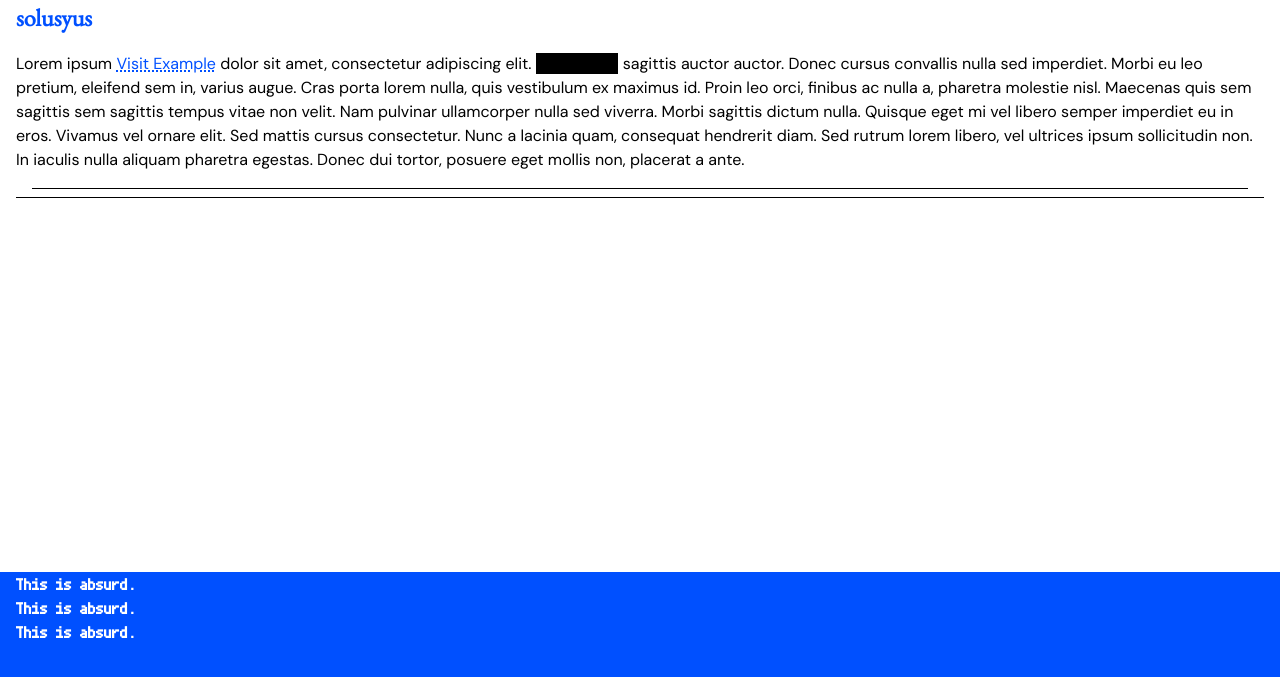
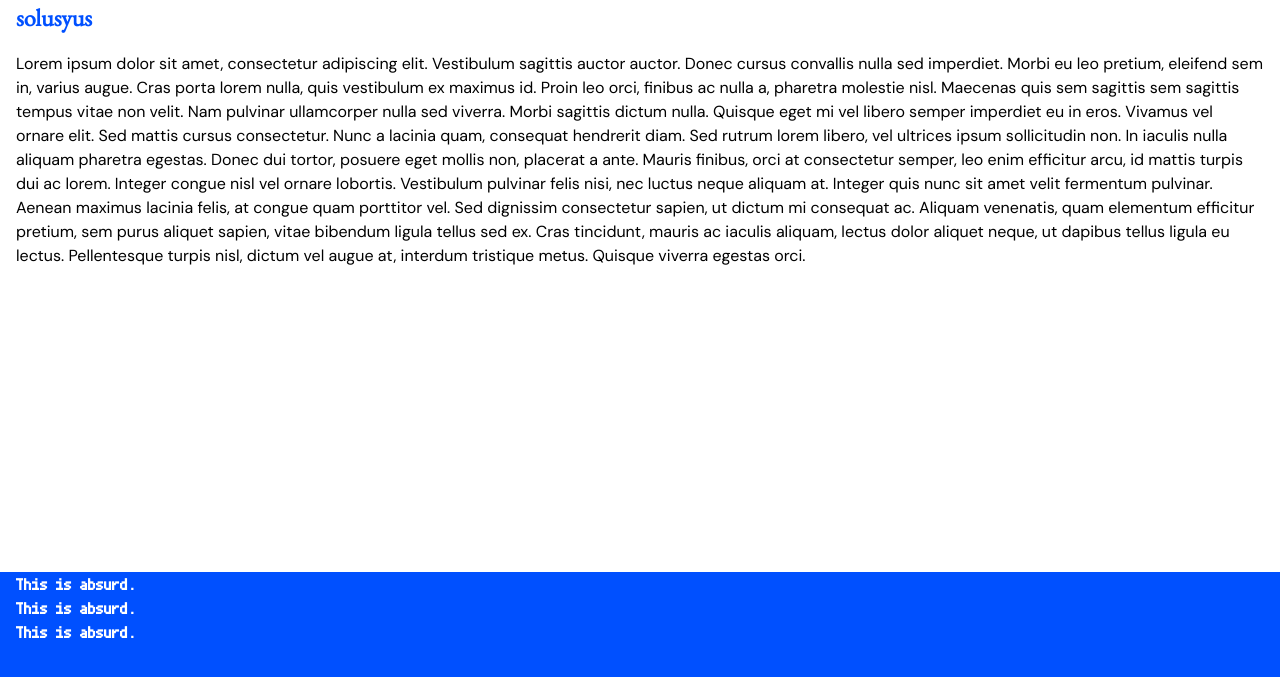
Before and after one commit to solusyus/website, a Jekyll site: the page built from index.html, in a window 1280 px wide. Shown: the top 677 px of the page. Built offline with Jekyll 4.4.1, drawn with Linux system fonts in a browser that asks for light colours; nearby versions of some CDN libraries; a script that is not in the unit is left out.

Commit message:
Update index.html
Removed the horizontal rule and updated the paragraph content for better readability.

```diff
--- a/index.html
+++ b/index.html
@@ -4,7 +4,5 @@ title: Solusyus
 ---
 
 <section>
-<p>Lorem ipsum <a href="https://example.com">Visit Example</a> dolor sit amet, consectetur adipiscing elit. <span class="spoiler">Vestibulum</span> sagittis auctor auctor. Donec cursus convallis nulla sed imperdiet. Morbi eu leo pretium, eleifend sem in, varius augue. Cras porta lorem nulla, quis vestibulum ex maximus id. Proin leo orci, finibus ac nulla a, pharetra molestie nisl. Maecenas quis sem sagittis sem sagittis tempus vitae non velit. Nam pulvinar ullamcorper nulla sed viverra. Morbi sagittis dictum nulla. Quisque eget mi vel libero semper imperdiet eu in eros. Vivamus vel ornare elit. Sed mattis cursus consectetur. Nunc a lacinia quam, consequat hendrerit diam. Sed rutrum lorem libero, vel ultrices ipsum sollicitudin non. In iaculis nulla aliquam pharetra egestas. Donec dui tortor, posuere eget mollis non, placerat a ante.</p>
-<hr>
+<p>Lorem ipsum dolor sit amet, consectetur adipiscing elit. Vestibulum sagittis auctor auctor. Donec cursus convallis nulla sed imperdiet. Morbi eu leo pretium, eleifend sem in, varius augue. Cras porta lorem nulla, quis vestibulum ex maximus id. Proin leo orci, finibus ac nulla a, pharetra molestie nisl. Maecenas quis sem sagittis sem sagittis tempus vitae non velit. Nam pulvinar ullamcorper nulla sed viverra. Morbi sagittis dictum nulla. Quisque eget mi vel libero semper imperdiet eu in eros. Vivamus vel ornare elit. Sed mattis cursus consectetur. Nunc a lacinia quam, consequat hendrerit diam. Sed rutrum lorem libero, vel ultrices ipsum sollicitudin non. In iaculis nulla aliquam pharetra egestas. Donec dui tortor, posuere eget mollis non, placerat a ante. Mauris finibus, orci at consectetur semper, leo enim efficitur arcu, id mattis turpis dui ac lorem. Integer congue nisl vel ornare lobortis. Vestibulum pulvinar felis nisi, nec luctus neque aliquam at. Integer quis nunc sit amet velit fermentum pulvinar. Aenean maximus lacinia felis, at congue quam porttitor vel. Sed dignissim consectetur sapien, ut dictum mi consequat ac. Aliquam venenatis, quam elementum efficitur pretium, sem purus aliquet sapien, vitae bibendum ligula tellus sed ex. Cras tincidunt, mauris ac iaculis aliquam, lectus dolor aliquet neque, ut dapibus tellus ligula eu lectus. Pellentesque turpis nisl, dictum vel augue at, interdum tristique metus. Quisque viverra egestas orci.</p>
 </section>
-<hr>
```
